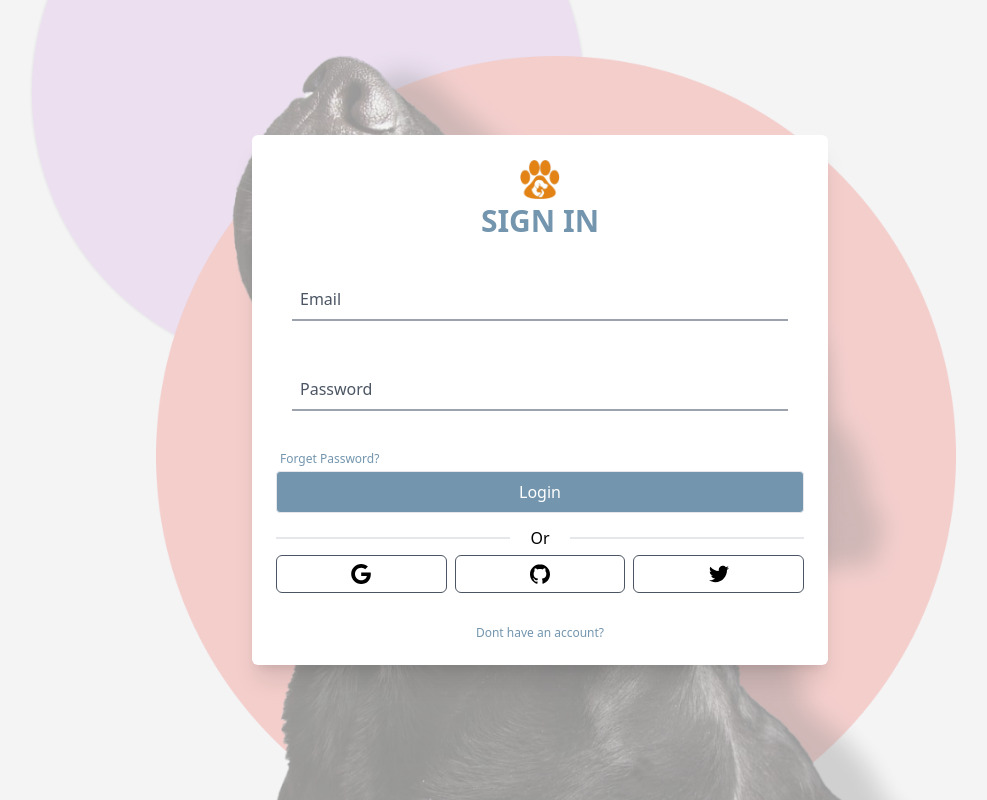
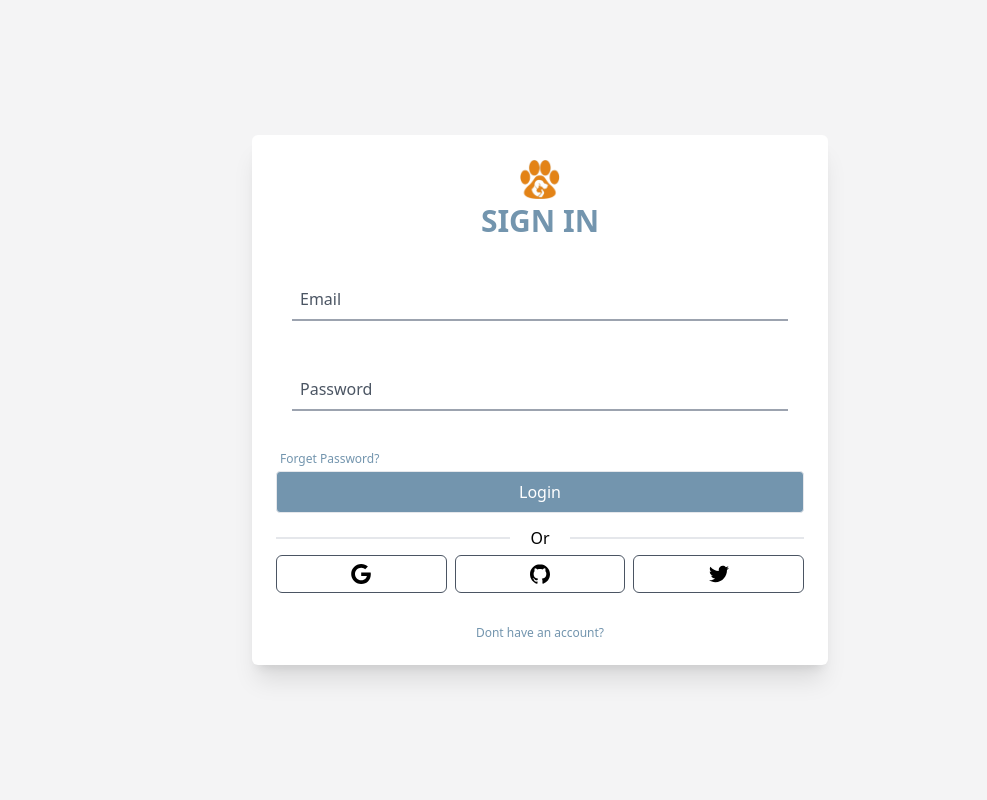
Before and after one commit to AmirBerenji/petetco, a Next.js app: page /user/login in a window 1280 px wide. Shown: the whole page, without its empty margins (100-1087 px from the left). Built offline with nearby package versions, Linux system fonts and the light colour scheme.

Commit message:
Create PetList Empty

```diff
--- /dev/null
+++ b/app/(main)/pet/petlist/page.tsx
@@ -0,0 +1,7 @@
+import React from 'react'
+
+export default function PetListPage() {
+  return (
+    <div>PetList Page</div>
+  )
+}
--- a/app/component/general/MainPic.tsx
+++ b/app/component/general/MainPic.tsx
@@ -7,12 +7,9 @@ interface Props {
 export default function MainPic(prop: Props) {
   return (
     <div className={prop.className} >
-
-        <Image src="/assets/categoryimages/banner/circelPink.png" width="560" height="560" alt="hero 1" className='absolute top-0 left-32' />
-        <Image src="/assets/categoryimages/banner/circulePurpel.png" width="800" height="800" alt="hero 1" className="z-0 absolute -bottom-14 lg:right-56 right-2 " />
-        <Image src="/assets/categoryimages/banner/dogBanner.png" width="744" height="900" alt="hero 1" className=" z-10 absolute -bottom-16 lg:right-56 right-2 " />
+        {/* <Image src="/assets/categoryimages/banner/circelPink.png"  priority  width="560" height="560" alt="hero 1" className='absolute top-0 left-32' />
+        <Image src="/assets/categoryimages/banner/circulePurpel.png"  priority  width="800" height="800" alt="hero 1" className="z-0 absolute -bottom-14 lg:right-56 right-2 " />
+        <Image src="/assets/categoryimages/banner/dogBanner.png" loading='lazy'  width="744" height="900" alt="hero 1" className=" z-10 absolute -bottom-16 lg:right-56 right-2 " /> */}
     </div>
-
-
   )
 }
--- /dev/null
+++ b/app/models/color.ts
@@ -0,0 +1,4 @@
+export interface Color {
+    id: number
+    name: string
+  }
```
Also changed, not shown: app/models/pet.ts (added, +8 -0 lines).
